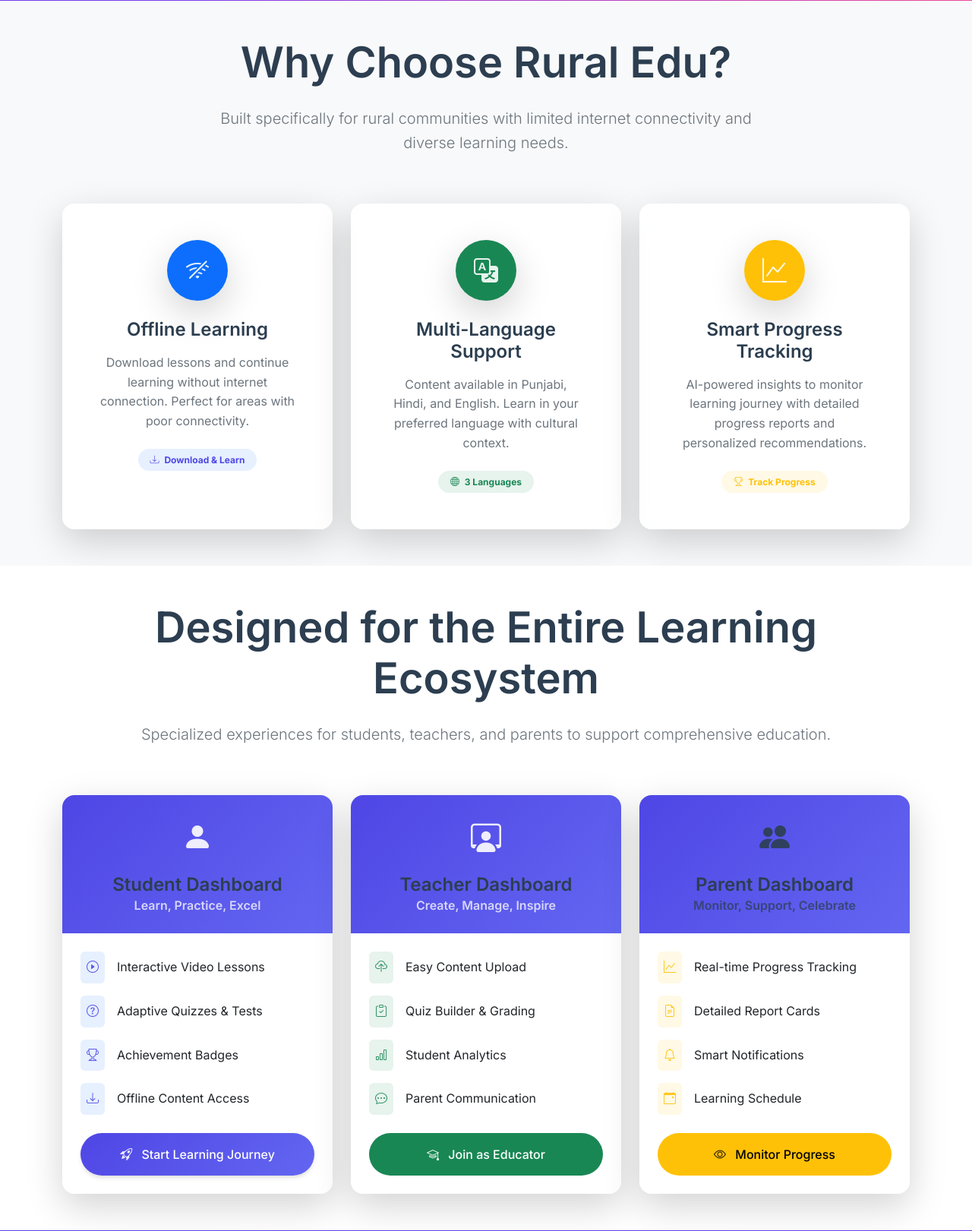
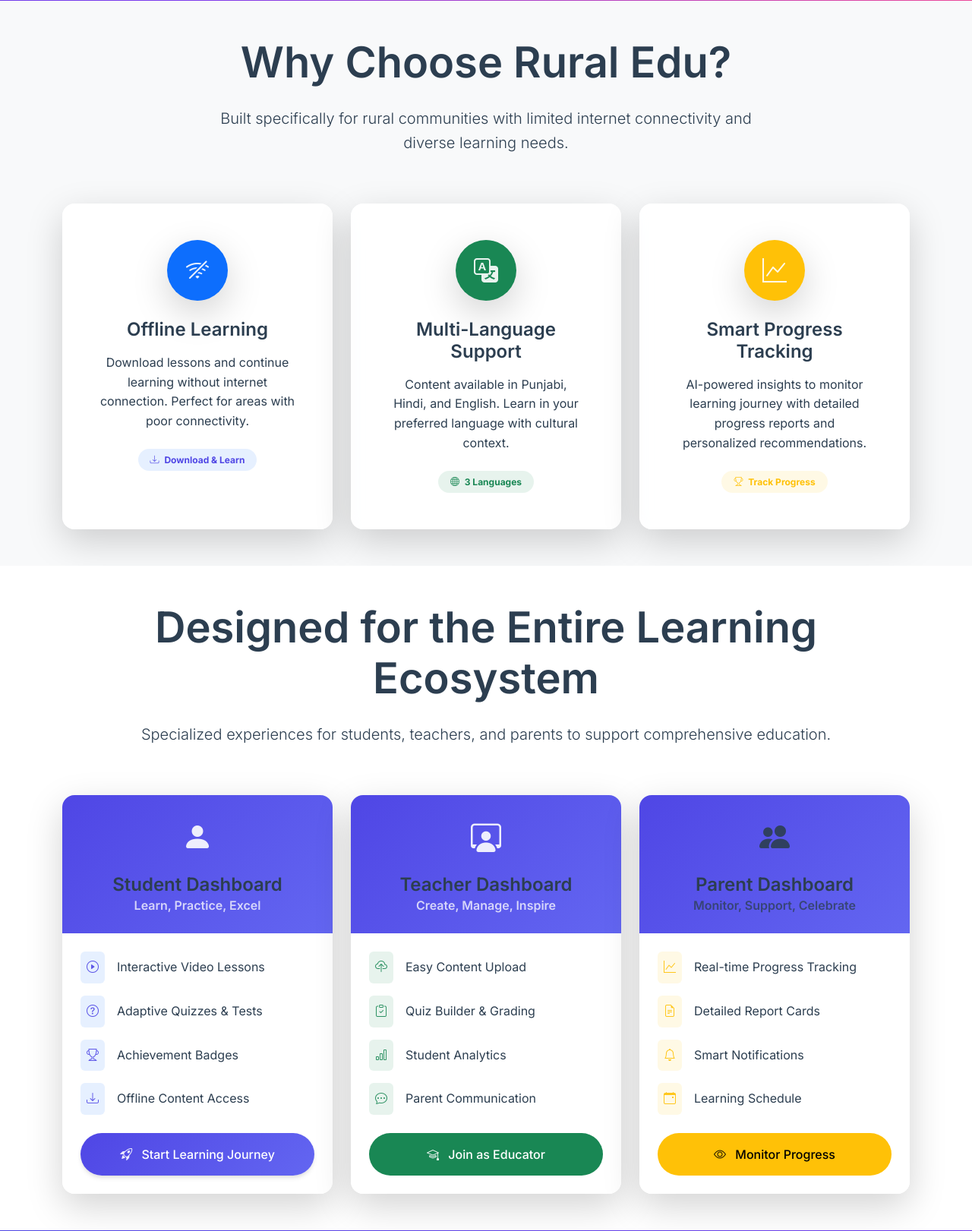
Before and after one commit to Arunlucky2610/SIH2025, a Django app: page / in a window 1280 px wide. Shown: the part 879-2500 px from the top of the page at 76% size. Run offline with Django 4.2, Linux system fonts and the light colour scheme.

Commit message:
Update dashboard templates and fix layout issues

```diff
--- a/learning/templates/learning/landing.html
+++ b/learning/templates/learning/landing.html
@@ -110,8 +110,8 @@
         <div class="container">
             <div class="row text-center mb-5">
                 <div class="col-lg-8 mx-auto fade-in-up">
-                    <h2 class="display-4 fw-bold mb-4">Why Choose Rural Edu?</h2>
-                    <p class="lead text-muted fs-5">
+                    <h2 class="display-4 fw-bold mb-4 text-dark">Why Choose Rural Edu?</h2>
+                    <p class="lead text-dark fs-5">
                         Built specifically for rural communities with limited internet connectivity and diverse learning needs.
                     </p>
                 </div>
@@ -126,8 +126,8 @@
                                     <i class="bi bi-wifi-off text-white fs-2"></i>
                                 </div>
                             </div>
-                            <h4 class="card-title fw-bold mb-3">Offline Learning</h4>
-                            <p class="card-text text-muted mb-4">
+                            <h4 class="card-title fw-bold mb-3 text-dark">Offline Learning</h4>
+                            <p class="card-text text-dark mb-4">
                                 Download lessons and continue learning without internet connection. Perfect for areas with poor connectivity.
                             </p>
                             <div class="badge bg-primary bg-opacity-10 text-primary rounded-pill px-3 py-2">
@@ -145,8 +145,8 @@
                                     <i class="bi bi-translate text-white fs-2"></i>
                                 </div>
                             </div>
-                            <h4 class="card-title fw-bold mb-3">Multi-Language Support</h4>
-                            <p class="card-text text-muted mb-4">
+                            <h4 class="card-title fw-bold mb-3 text-dark">Multi-Language Support</h4>
+                            <p class="card-text text-dark mb-4">
                                 Content available in Punjabi, Hindi, and English. Learn in your preferred language with cultural context.
                             </p>
                             <div class="badge bg-success bg-opacity-10 text-success rounded-pill px-3 py-2">
@@ -164,8 +164,8 @@
                                     <i class="bi bi-graph-up text-white fs-2"></i>
                                 </div>
                             </div>
-                            <h4 class="card-title fw-bold mb-3">Smart Progress Tracking</h4>
-                            <p class="card-text text-muted mb-4">
+                            <h4 class="card-title fw-bold mb-3 text-dark">Smart Progress Tracking</h4>
+                            <p class="card-text text-dark mb-4">
                                 AI-powered insights to monitor learning journey with detailed progress reports and personalized recommendations.
                             </p>
                             <div class="badge bg-warning bg-opacity-10 text-warning rounded-pill px-3 py-2">
@@ -183,8 +183,8 @@
         <div class="container">
             <div class="row text-center mb-5">
                 <div class="col-lg-10 mx-auto fade-in-up">
-                    <h2 class="display-4 fw-bold mb-4">Designed for the Entire Learning Ecosystem</h2>
-                    <p class="lead text-muted fs-5">
+                    <h2 class="display-4 fw-bold mb-4 text-dark">Designed for the Entire Learning Ecosystem</h2>
+                    <p class="lead text-dark fs-5">
                         Specialized experiences for students, teachers, and parents to support comprehensive education.
                     </p>
                 </div>
@@ -206,25 +206,25 @@
                                     <div class="bg-primary bg-opacity-10 rounded p-2 me-3">
                                         <i class="bi bi-play-circle text-primary"></i>
                                     </div>
-                                    <span>Interactive Video Lessons</span>
+                                    <span class="text-dark">Interactive Video Lessons</span>
                                 </div>
                                 <div class="d-flex align-items-center mb-3">
                                     <div class="bg-primary bg-opacity-10 rounded p-2 me-3">
                                         <i class="bi bi-question-circle text-primary"></i>
                                     </div>
-                                    <span>Adaptive Quizzes & Tests</span>
+                                    <span class="text-dark">Adaptive Quizzes & Tests</span>
                                 </div>
                                 <div class="d-flex align-items-center mb-3">
                                     <div class="bg-primary bg-opacity-10 rounded p-2 me-3">
                                         <i class="bi bi-trophy text-primary"></i>
                                     </div>
-                                    <span>Achievement Badges</span>
+                                    <span class="text-dark">Achievement Badges</span>
                                 </div>
                                 <div class="d-flex align-items-center mb-3">
                                     <div class="bg-primary bg-opacity-10 rounded p-2 me-3">
                                         <i class="bi bi-download text-primary"></i>
                                     </div>
-                                    <span>Offline Content Access</span>
+                                    <span class="text-dark">Offline Content Access</span>
                                 </div>
                             </div>
                             <a href="{% url 'signup' %}" class="btn btn-primary w-100 rounded-pill py-3">
@@ -250,25 +250,25 @@
                                     <div class="bg-success bg-opacity-10 rounded p-2 me-3">
                                         <i class="bi bi-cloud-upload text-success"></i>
                                     </div>
-                                    <span>Easy Content Upload</span>
+                                    <span class="text-dark">Easy Content Upload</span>
                                 </div>
                                 <div class="d-flex align-items-center mb-3">
                                     <div class="bg-success bg-opacity-10 rounded p-2 me-3">
                                         <i class="bi bi-clipboard-check text-success"></i>
                                     </div>
-                                    <span>Quiz Builder & Grading</span>
+                                    <span class="text-dark">Quiz Builder & Grading</span>
                                 </div>
                                 <div class="d-flex align-items-center mb-3">
                                     <div class="bg-success bg-opacity-10 rounded p-2 me-3">
                                         <i class="bi bi-bar-chart text-success"></i>
                                     </div>
-                                    <span>Student Analytics</span>
+                                    <span class="text-dark">Student Analytics</span>
                                 </div>
                                 <div class="d-flex align-items-center mb-3">
                                     <div class="bg-success bg-opacity-10 rounded p-2 me-3">
                                         <i class="bi bi-chat-dots text-success"></i>
                                     </div>
-                                    <span>Parent Communication</span>
+                                    <span class="text-dark">Parent Communication</span>
                                 </div>
                             </div>
                             <a href="{% url 'signup' %}" class="btn btn-success w-100 rounded-pill py-3">
@@ -294,25 +294,25 @@
                                     <div class="bg-warning bg-opacity-10 rounded p-2 me-3">
                                         <i class="bi bi-graph-up text-warning"></i>
                                     </div>
-                                    <span>Real-time Progress Tracking</span>
+                                    <span class="text-dark">Real-time Progress Tracking</span>
                                 </div>
                                 <div class="d-flex align-items-center mb-3">
                                     <div class="bg-warning bg-opacity-10 rounded p-2 me-3">
                                         <i class="bi bi-file-earmark-text text-warning"></i>
                                     </div>
-                                    <span>Detailed Report Cards</span>
+                                    <span class="text-dark">Detailed Report Cards</span>
                                 </div>
                                 <div class="d-flex align-items-center mb-3">
                                     <div class="bg-warning bg-opacity-10 rounded p-2 me-3">
                                         <i class="bi bi-bell text-warning"></i>
                                     </div>
-                                    <span>Smart Notifications</span>
+                                    <span class="text-dark">Smart Notifications</span>
                                 </div>
                                 <div class="d-flex align-items-center mb-3">
                                     <div class="bg-warning bg-opacity-10 rounded p-2 me-3">
                                         <i class="bi bi-calendar-event text-warning"></i>
                                     </div>
-                                    <span>Learning Schedule</span>
+                                    <span class="text-dark">Learning Schedule</span>
                                 </div>
                             </div>
                             <a href="{% url 'signup' %}" class="btn btn-warning w-100 rounded-pill py-3">
@@ -374,8 +374,8 @@
             <div class="row">
                 <div class="col-lg-10 mx-auto text-center">
                     <div class="fade-in-up">
-                        <h2 class="display-4 fw-bold mb-4">Ready to Bridge the Digital Divide?</h2>
-                        <p class="lead mb-5 fs-5 text-muted">
+                        <h2 class="display-4 fw-bold mb-4 text-dark">Ready to Bridge the Digital Divide?</h2>
+                        <p class="lead mb-5 fs-5 text-dark">
                             Join the revolution in rural education. Empower students, support teachers, and engage parents
                             in a comprehensive learning ecosystem designed for rural communities.
                         </p>
@@ -384,19 +384,19 @@
                             <div class="col-md-4">
                                 <div class="d-flex align-items-center justify-content-center">
                                     <i class="bi bi-check-circle-fill text-success me-2 fs-4"></i>
-                                    <span class="fw-semibold">Free to Start</span>
+                                    <span class="fw-semibold text-dark">Free to Start</span>
                                 </div>
                             </div>
                             <div class="col-md-4">
                                 <div class="d-flex align-items-center justify-content-center">
                                     <i class="bi bi-check-circle-fill text-success me-2 fs-4"></i>
-                                    <span class="fw-semibold">Works Offline</span>
+                                    <span class="fw-semibold text-dark">Works Offline</span>
                                 </div>
                             </div>
                             <div class="col-md-4">
                                 <div class="d-flex align-items-center justify-content-center">
                                     <i class="bi bi-check-circle-fill text-success me-2 fs-4"></i>
-                                    <span class="fw-semibold">24/7 Support</span>
+                                    <span class="fw-semibold text-dark">24/7 Support</span>
                                 </div>
                             </div>
                         </div>
@@ -413,7 +413,7 @@
                         </div>
 
                         <div class="mt-4">
-                            <small class="text-muted">
+                            <small class="text-dark">
                                 <i class="bi bi-shield-check me-1"></i>
                                 Secure • Privacy-focused • GDPR Compliant
                             </small>
--- a/learning/templates/learning/parent_dashboard_ultra.html
+++ b/learning/templates/learning/parent_dashboard_ultra.html
@@ -59,9 +59,9 @@
                                     Hey {{ user.first_name|default:user.username|lower }}! 👋
                                 </h1>
                                 <p class="lead mb-2 fade-in-up text-white" style="animation-delay: 0.1s;">
-                                    Role: <span style="color: #fef3c7 !important; font-weight: 600;">Parent</span>
+                                    Role: <span style="color: #ffffff !important; font-weight: 600;">Parent</span>
                                     {% if user.userprofile.child_name %}
-                                        <span style="color: #fef3c7 !important; font-weight: 600;" class="ms-2">Parent of {{ user.userprofile.child_name }}</span>
+                                        <span style="color: #ffffff !important; font-weight: 600;" class="ms-2">Parent of {{ user.userprofile.child_name }}</span>
                                     {% endif %}
                                 </p>
                                 <p class="lead mb-4 fade-in-up text-white" style="animation-delay: 0.1s;">
```
Also changed, not shown: learning/templates/learning/student_dashboard.html (+33 -33 lines), learning/templates/learning/teacher_dashboard.html (+27 -27 lines).
